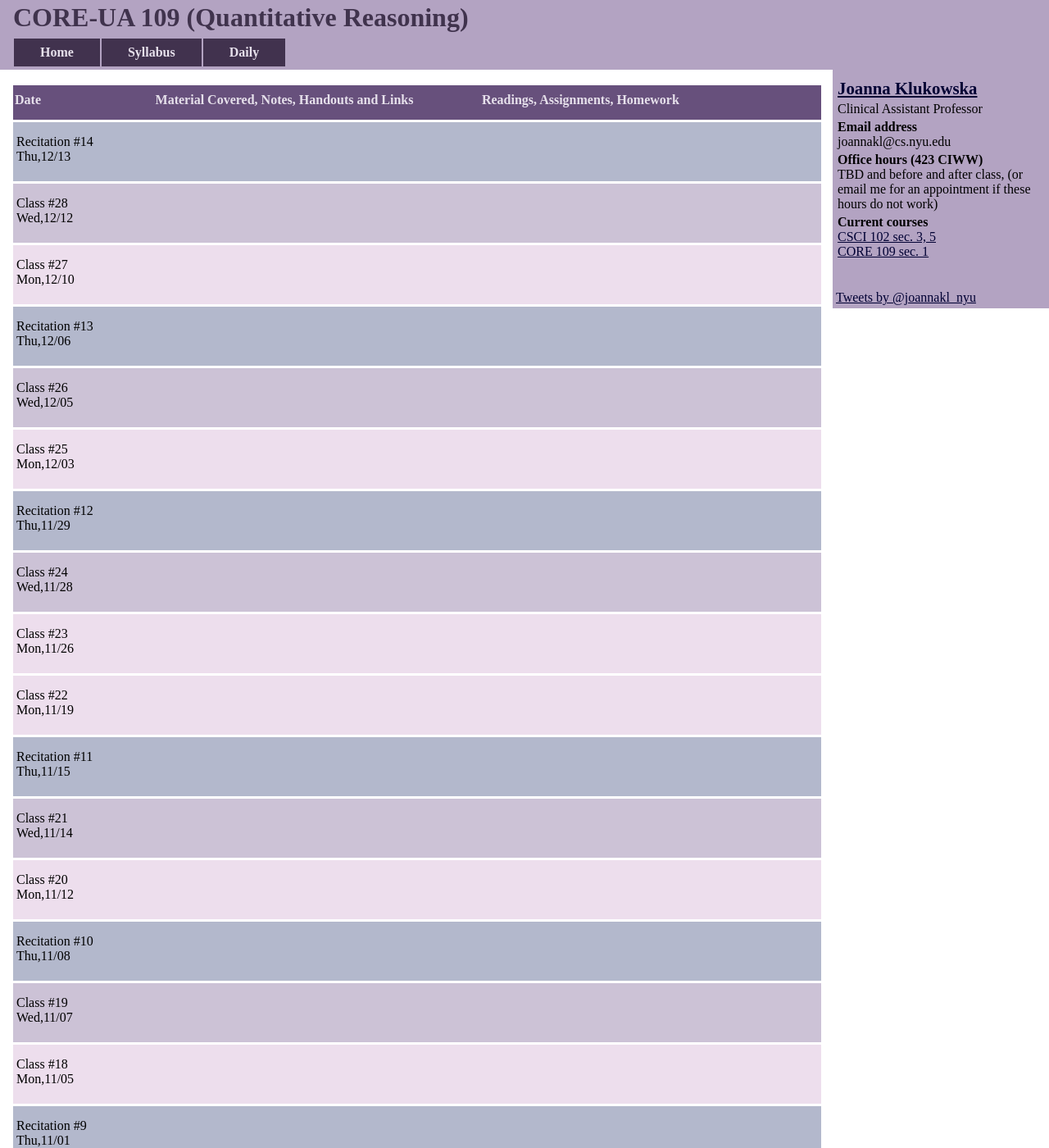
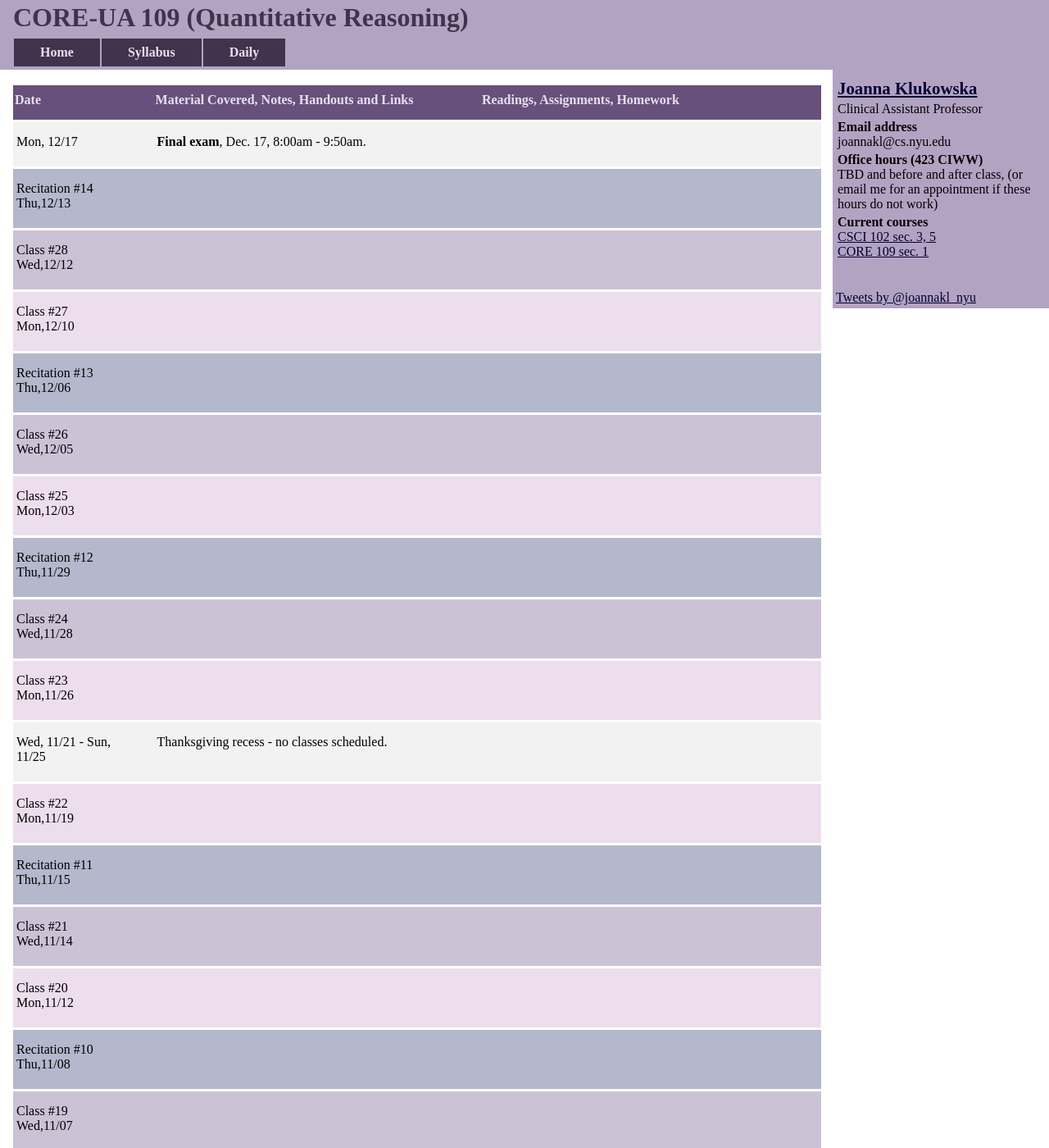
Before and after one commit to joannakl/core109_f18, a Jekyll site: the page built from daily.html, in a window 1280 px wide and 1400 px high. Shown: the whole window at 82% size. Built offline with Jekyll 4.4.1, drawn with Linux system fonts in a browser that asks for light colours; comment, search, counter and statistics services are not loaded; some of the changed text lies outside the part shown.

Commit message:
adding special dates

```diff
--- /dev/null
+++ b/_includes/daily/change_1105.markdown
@@ -0,0 +1,18 @@
+
+<div class="change">
+<div class="column_date">
+<p markdown="block">
+
+Mon, 11/05
+</p>
+</div>
+
+<div class="column_recitation">
+<p markdown="block">
+
+Last day to withdraw from classes with a W.
+
+</p>
+</div>
+
+</div>
--- /dev/null
+++ b/_includes/daily/change_1121.markdown
@@ -0,0 +1,18 @@
+
+<div class="change">
+<div class="column_date">
+<p markdown="block">
+
+Wed, 11/21 - Sun, 11/25
+</p>
+</div>
+
+<div class="column_recitation">
+<p markdown="block">
+
+Thanksgiving recess - no classes scheduled.
+
+</p>
+</div>
+
+</div>
--- /dev/null
+++ b/_includes/daily/important_1217.markdown
@@ -0,0 +1,18 @@
+
+<div class="change">
+<div class="column_date">
+<p markdown="block">
+
+Mon, 12/17
+</p>
+</div>
+
+<div class="column_recitation">
+<p markdown="block">
+
+__Final exam__, Dec. 17, 8:00am - 9:50am.
+
+</p>
+</div>
+
+</div>
--- a/_includes/daily/lec10.markdown
+++ b/_includes/daily/lec10.markdown
@@ -19,6 +19,9 @@ Tue,10/09
 <div class="column_assign">
 <p markdown="block">
 
+__Legislatie day: classes follow Monday schedule__
+
+
 
 
 </p>
--- a/daily.html
+++ b/daily.html
@@ -29,6 +29,7 @@ days:
     - "lec16"
     - "lec17"
     - "rec9"
+    - "change_1105"
     - "lec18"
     - "lec19"
     - "rec10"
@@ -36,6 +37,7 @@ days:
     - "lec21"
     - "rec11"
     - "lec22"
+    - "change_1121"
     - "lec23"
     - "lec24"
     - "rec12"
@@ -45,6 +47,7 @@ days:
     - "lec27"
     - "lec28"
     - "rec14"
+    - "important_1217"
 
 ---
 
```
